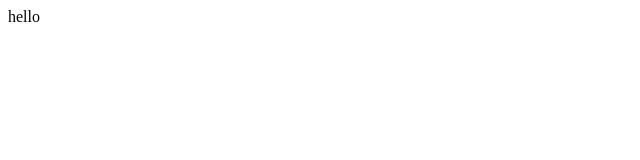
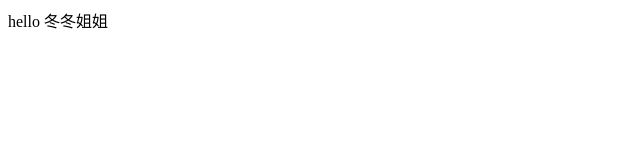
Before and after one commit to tzihow/7guerrilla, a plain HTML site: page index.html in a window 1280 px wide. Shown: the whole page, without its empty margins (0-640 px from the left). Drawn offline with Linux system fonts and the light colour scheme.

Commit message:
Update index.html

```diff
--- a/index.html
+++ b/index.html
@@ -1 +1 @@
-<p>hello</p>
+<p>hello 冬冬姐姐</p>
```
